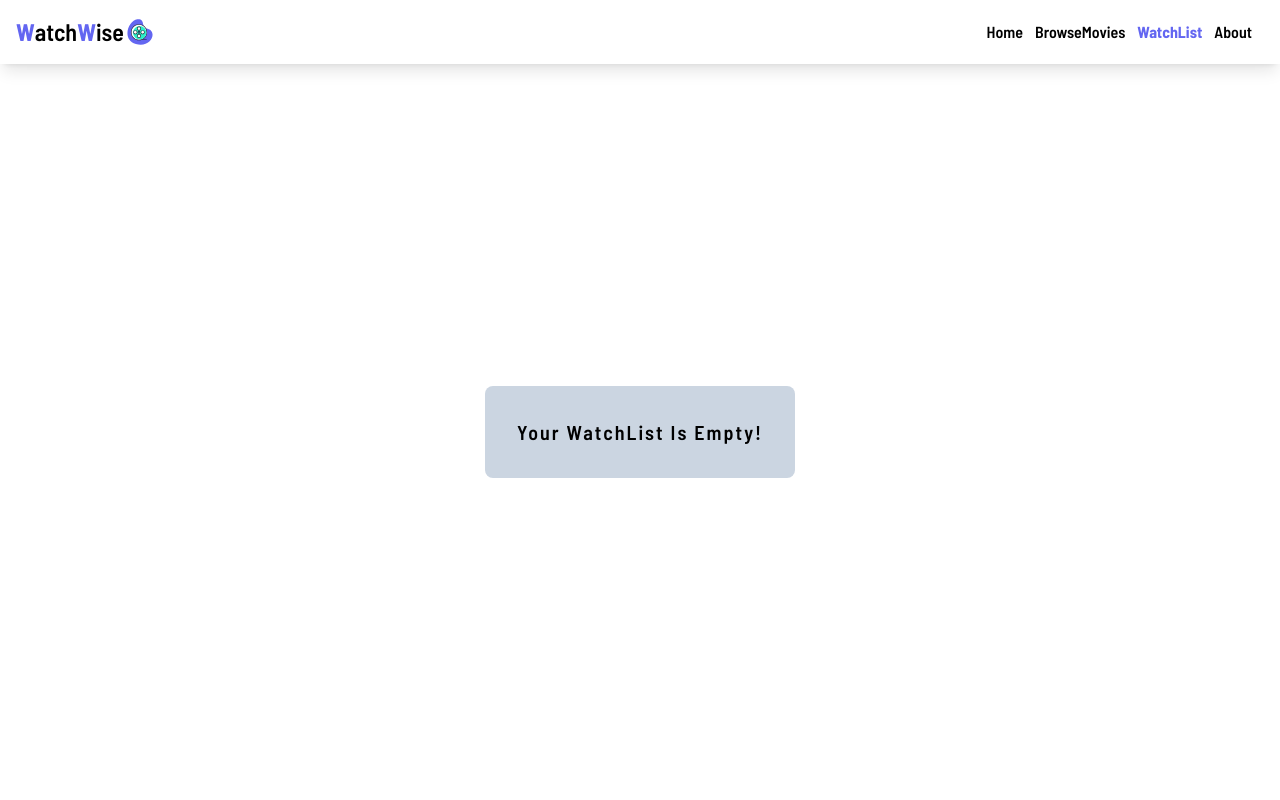
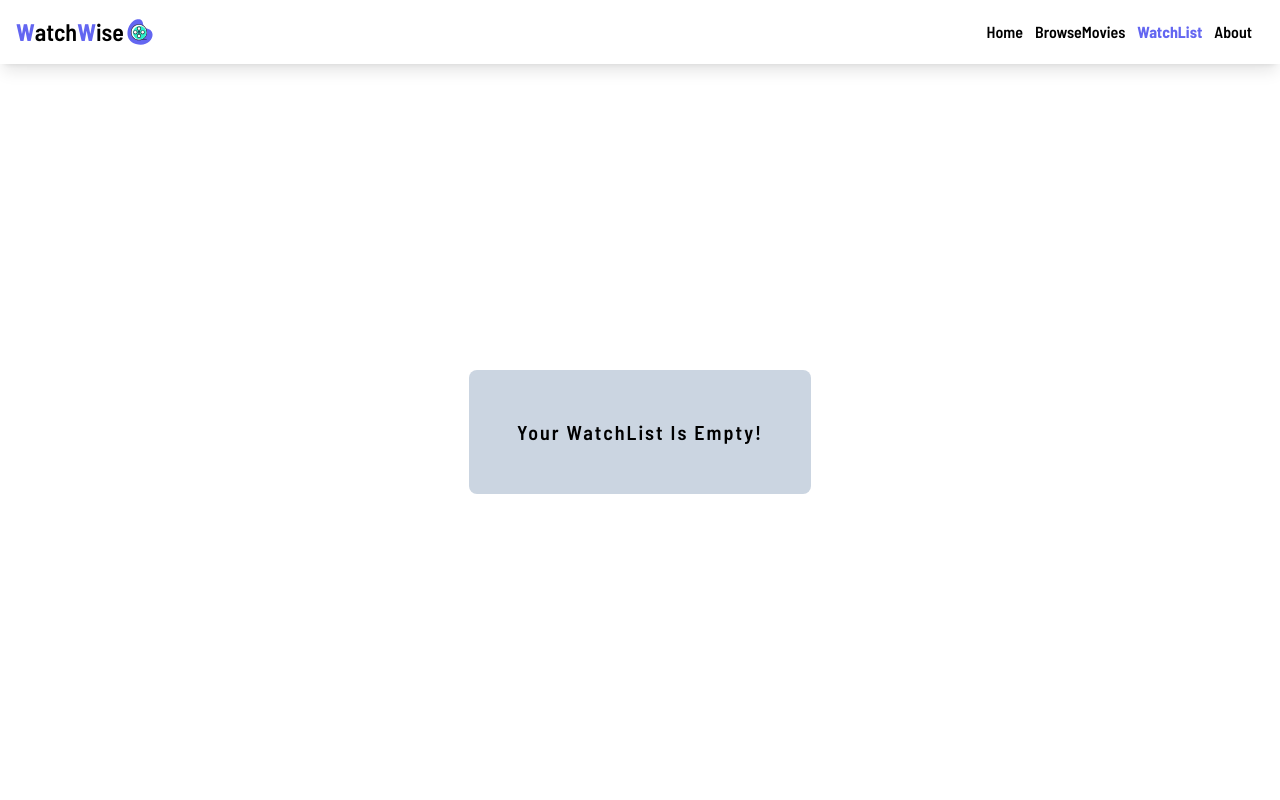
Before and after one commit to Darshan-Pandya10/WatchWise, a React (Vite) app: page /watchlist in a window 1280 px wide. Shown: the top 800 px of the page. Built offline with nearby package versions, Linux system fonts and the light colour scheme.

Commit message:
[Refactor] Watchlist Styles

```diff
--- a/src/Components/WatchListMovieCard.jsx
+++ b/src/Components/WatchListMovieCard.jsx
@@ -29,7 +29,7 @@ const WatchListMovieCard = ({movie}) => {
         }, [watchList])
 
   return (
-    <div className='movie-card bg-white cursor-pointer  relative w-[15rem] h-fit mx-6 my-8 p-0 shadow-lg rounded-lg pb-2'>
+    <div className='movie-card bg-white cursor-pointer  relative w-[15rem] h-fit p-0 shadow-lg rounded-lg pb-2'>
        <img  src={ poster ? `https://image.tmdb.org/t/p/w500/${poster}` : '../src/assets/PosterImage.jpg'}  className='movie-poster border-none rounded-tl-lg rounded-tr-lg object-fill w-full h-full md:min-w-[12rem] md:h-[18rem]'  alt="movie poster" />
         <NavLink to={`/movie/${id}`}>
         <h1 className='font-bold p-2 text-[1.15rem] leading-6 hover:text-[#6366F1]'>{title}</h1>
--- a/src/Pages/WatchList.jsx
+++ b/src/Pages/WatchList.jsx
@@ -11,16 +11,15 @@ const WatchList = () => {
 
 
   return (
-    <section className='watchlist min-h-screen pb-16 pt-20 md:pt-32 px-8 mb-20 flex items-center justify-center'>
-        <section className="watchlist-contianer m-4 p-4 rounded-lg  flex justify-start items-start flex-wrap bg-slate-300">
-            {watchList.length >= 1  ?  watchList?.map((movie) => {
+    <section className='watchlist min-w-screen min-h-screen pb-16 pt-20 md:pt-32 px-8 mb-20 flex items-center justify-center'>
+      <section className="watchlist-container flex flex-wrap justify-center items-center m-4 p-8 rounded-lg gap-16 bg-slate-300">
+          {watchList.length >= 1 ? watchList.map((movie) => {
               const id = uuidv4()
               return <WatchListMovieCard movie={movie} key={id}/>
           }) :
           <h1 className='text-xl font-semibold tracking-widest text-center m-4'>Your WatchList Is Empty!</h1>
           }
       </section>
-
     </section>
   )
 }
```
Lines whose indentation alone changed are shown as unchanged.
